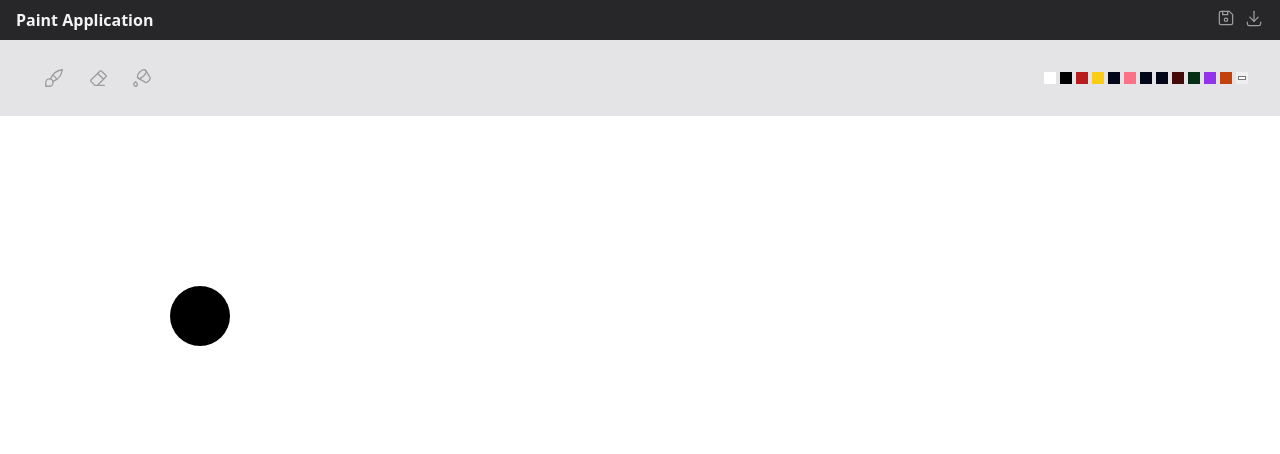
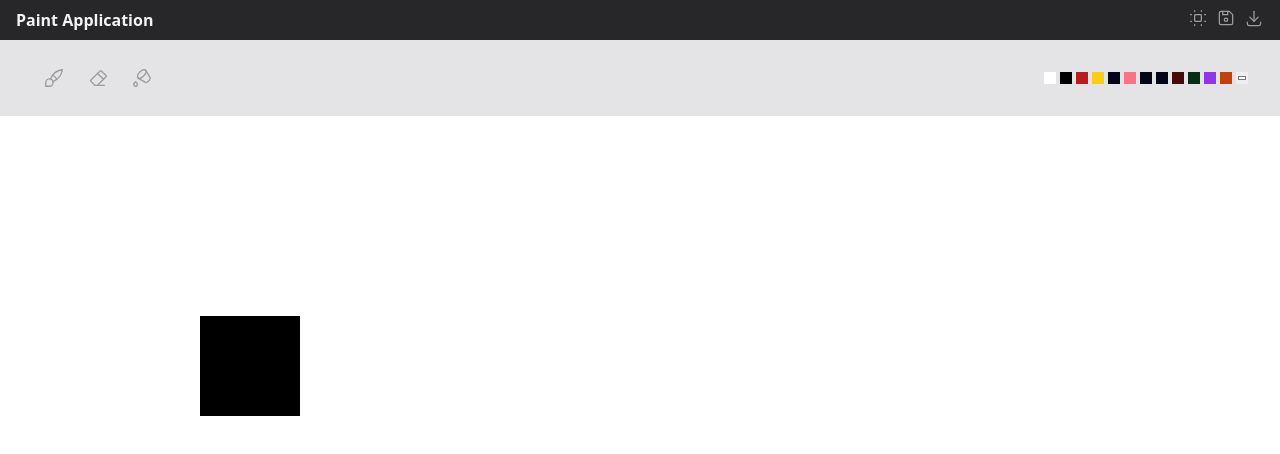
Before and after one commit to thd-dev/Paint-Application, a website: page src/index.html in a window 1280 px wide. Drawn offline with Linux system fonts and the light colour scheme.

Commit message:
Save, clear, and download functions done

```diff
--- a/src/index.html
+++ b/src/index.html
@@ -11,23 +11,44 @@
         <div class="w-full px-4 py-2 font-bold bg-zinc-800 text-zinc-100 flex justify-between">
             <h2>Paint Application</h2>
             <div class="flex gap-2">
-                <svg xmlns="http://www.w3.org/2000/svg" class="icon icon-tabler icon-tabler-device-floppy" width="20" height="20" viewBox="0 0 24 24" stroke-width="1.5" stroke="#9e9e9e" fill="none" stroke-linecap="round" stroke-linejoin="round">
+                <abbr title="clear" id="clear">
+                    <svg xmlns="http://www.w3.org/2000/svg" class="icon icon-tabler icon-tabler-artboard cursor-pointer" width="20" height="20" viewBox="0 0 24 24" stroke-width="1.5" stroke="#9e9e9e" fill="none" stroke-linecap="round" stroke-linejoin="round">
+                        <path stroke="none" d="M0 0h24v24H0z" fill="none"/>
+                        <path d="M8 8m0 1a1 1 0 0 1 1 -1h6a1 1 0 0 1 1 1v6a1 1 0 0 1 -1 1h-6a1 1 0 0 1 -1 -1z" />
+                        <path d="M3 8l1 0" />
+                        <path d="M3 16l1 0" />
+                        <path d="M8 3l0 1" />
+                        <path d="M16 3l0 1" />
+                        <path d="M20 8l1 0" />
+                        <path d="M20 16l1 0" />
+                        <path d="M8 20l0 1" />
+                        <path d="M16 20l0 1" />
+                      </svg>
+                </abbr>
+                <abbr title="save" id="save">
+                    <svg xmlns="http://www.w3.org/2000/svg" class="icon icon-tabler icon-tabler-device-floppy cursor-pointer" width="20" height="20" viewBox="0 0 24 24" stroke-width="1.5" stroke="#9e9e9e" fill="none" stroke-linecap="round" stroke-linejoin="round">
                         <path stroke="none" d="M0 0h24v24H0z" fill="none"/>
                         <path d="M6 4h10l4 4v10a2 2 0 0 1 -2 2h-12a2 2 0 0 1 -2 -2v-12a2 2 0 0 1 2 -2" />
                         <path d="M12 14m-2 0a2 2 0 1 0 4 0a2 2 0 1 0 -4 0" />
                         <path d="M14 4l0 4l-6 0l0 -4" />
                     </svg>
+                </abbr>
+                <abbr title="download">
+                    <a href="#" id="download" download="mydrawing">
                         <svg xmlns="http://www.w3.org/2000/svg" class="icon icon-tabler icon-tabler-download" width="20" height="20" viewBox="0 0 24 24" stroke-width="1.5" stroke="#9e9e9e" fill="none" stroke-linecap="round" stroke-linejoin="round">
                             <path stroke="none" d="M0 0h24v24H0z" fill="none"/>
                             <path d="M4 17v2a2 2 0 0 0 2 2h12a2 2 0 0 0 2 -2v-2" />
                             <path d="M7 11l5 5l5 -5" />
                             <path d="M12 4l0 12" />
                         </svg>
+                    </a>
+                </abbr>
             </div>
         </div>
         <div class="flex justify-between items-center bg-zinc-200 w-full py-4 px-8">
             <div class="flex">
                 <div class="flex flex-col relative" id="brush">
+                    <abbr title="brush">
                     <div class="flex items-end">
                             <svg xmlns="http://www.w3.org/2000/svg" class="icon icon-tabler icon-tabler-brush scale-50" width="44" height="44" viewBox="0 0 24 24" stroke-width="1.5" stroke="#9e9e9e" fill="none" stroke-linecap="round" stroke-linejoin="round">
                                 <path stroke="none" d="M0 0h24v24H0z" fill="none"/>
@@ -42,6 +63,7 @@
                                   <path d="M9 11l3 3l3 -3" />
                                 </svg>
                             </div>
+                        </abbr>
                       <input
                       type="range"
                       name="brushSize"
@@ -52,6 +74,7 @@
                       >
                 </div>
                 <div class="flex flex-col relative" id="eraser">
+                    <abbr title="eraser">
                     <div class="flex items-baseline">
                             <svg xmlns="http://www.w3.org/2000/svg" class="icon icon-tabler icon-tabler-eraser scale-50" width="44" height="44" viewBox="0 0 24 24" stroke-width="1.5" stroke="#9e9e9e" fill="none" stroke-linecap="round" stroke-linejoin="round">
                                 <path stroke="none" d="M0 0h24v24H0z" fill="none"/>
@@ -63,6 +86,7 @@
                                 <path d="M9 11l3 3l3 -3" />
                             </svg>
                         </div>
+                    </abbr>
                     <input
                     type="range"
                     name="brushSize"
@@ -72,6 +96,7 @@
                     max="80"
                     >
                 </div>
+                <abbr title="fill">
                 <div id="paint">
                         <svg xmlns="http://www.w3.org/2000/svg" class="icon icon-tabler icon-tabler-bucket-droplet scale-50" width="44" height="44" viewBox="0 0 24 24" stroke-width="1.5" stroke="#9e9e9e" fill="none" stroke-linecap="round" stroke-linejoin="round">
                             <path stroke="none" d="M0 0h24v24H0z" fill="none"/>
@@ -80,6 +105,7 @@
                             <path d="M7.492 11.818c.362 .362 .768 .676 1.208 .934l6.895 4.047c1.078 .557 2.255 -.075 3.692 -1.512c1.437 -1.437 2.07 -2.614 1.512 -3.692c-.372 -.718 -1.72 -3.017 -4.047 -6.895a6.015 6.015 0 0 0 -.934 -1.208" />
                           </svg>
                         </div>
+                </abbr>
             </div>
 
             <div class="flex flex-wrap w-1/2 justify-end gap-1" id="colorGrid">
--- a/src/index.js
+++ b/src/index.js
@@ -6,12 +6,17 @@ const eraser = document.querySelector('#eraser')
 const paint = document.querySelector('#paint')
 const colorGrid = document.querySelector('#colorGrid')
 
+const download = document.querySelector('#download')
+const clear = document.querySelector('#clear');
+const save = document.querySelector('#save')
+
 const brushOption = document.querySelector('#brushOption')
 const eraserOption = document.querySelector('#eraserOption')
 const brushSize = document.querySelector('#brushSize')
 const eraserSize = document.querySelector('#eraserSize')
 
-
+// canvas Color
+canvas.style.backgroundColor = '#ffffff'
 
 // Brush, Eraser and paint clicked:
 
@@ -95,11 +100,12 @@ let color;
 colorGrid.addEventListener('click',event => {
     let hexCode = rgbToHex(window.getComputedStyle(event.target).backgroundColor);
     colorGrid.children[colorGrid.children.length - 1].value = hexCode;
-    color = hexCode;
 })
 
 colorGrid.children[colorGrid.children.length - 1].addEventListener('change', event => {
+    console.log('color changed');
     color = event.target.value;
+    init()
 })
 
 
@@ -116,7 +122,7 @@ eraserSize.addEventListener('change', event => {
     eraserSizValue = event.target.value;
 })
 
-
+// Canvas setup
 const mouse = {
     x: undefined,
     y: undefined,
@@ -127,39 +133,6 @@ canvas.addEventListener('mousemove', event => {
     mouse.y = event.clientY;
 })
 
-// const color = [
-//     "#FF0000", // Red
-//     "#00FF00", // Green
-//     "#0000FF", // Blue
-//     "#FFFF00", // Yellow
-//     "#FF00FF", // Magenta
-//     "#00FFFF", // Cyan
-//     "#000000", // Black
-//     "#FFFFFF", // White
-//     "#808080", // Gray
-//     "#FFA500"  // Orange
-// ]
-
-class MyObject {
-    constructor(x, y) {
-        this.x = x;
-        this.y = y;
-        this.radius = brushSizeValue;
-        this.color = 'black';
-    }
-
-    draw(){
-        ctx.beginPath();
-        ctx.arc(this.x, this.y, this.radius, 0, Math.PI * 2, false)
-        ctx.fillStyle = this.color;
-        ctx.fill();
-    }
-
-    update(){
-
-        this.draw();
-    }
-}
 
 const setUp = () => {
     canvas.height = window.innerHeight;
@@ -168,30 +141,36 @@ const setUp = () => {
     init();
 }
 
-let ball1;
 const init = () => {
-    ball1 = new MyObject(200, 200)
-    // console.log(ball1);
+    ctx.fillRect(200, 200, 100, 100)
+    ctx.fillStyle = color;
+    ctx.fill()
 
 }
 
-const animate = () => {
-    requestAnimationFrame(animate)
-    ctx.clearRect(0, 0, canvas.width, canvas.height)
 
-    ball1.color = color;
-    ball1.radius = brushSizeValue;
-    ball1.update();
-}
 
 
 window.addEventListener('resize', setUp)
 setUp();
-animate();
 
 
 
 // save to local space
+save.addEventListener('click', () => {
+    console.log(typeof canvas.toDataURL());
+
+    // localStorage.setItem('saved file', canvas.toDataURL())
+})
 
 
 // download
+download.addEventListener('click', () => {
+    download.setAttribute('href', canvas.toDataURL())
+})
+
+// clear the canvas
+clear.addEventListener('click', () => {
+
+    ctx.clearRect(0, 0, canvas.width, canvas.height)
+})
```
Lines whose indentation alone changed are shown as unchanged.
